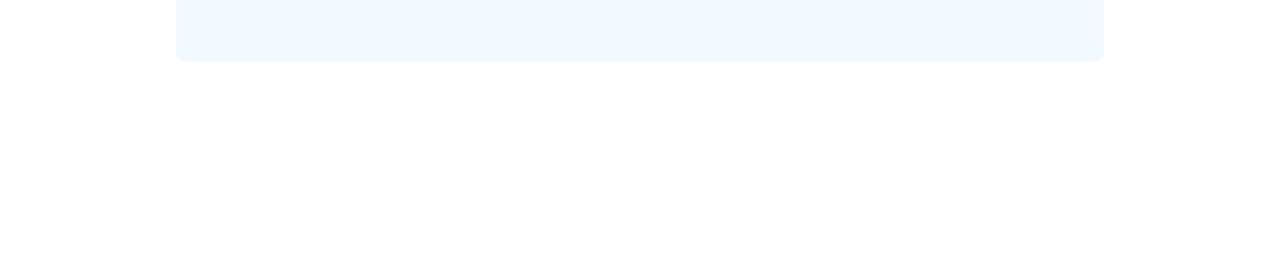
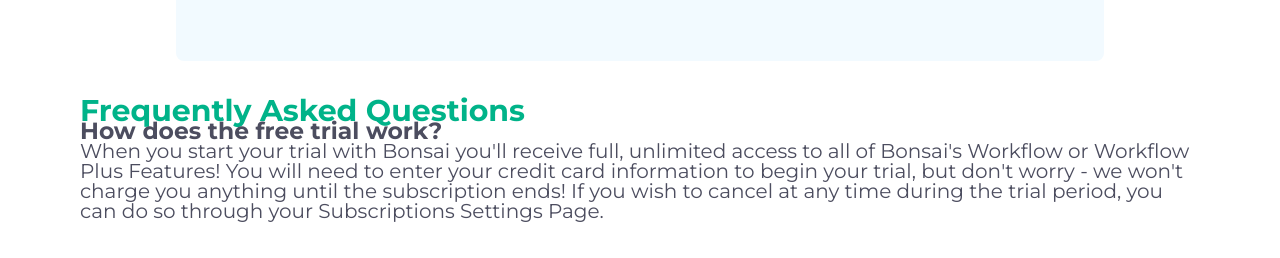
Before and after one commit to jkaps9/bonsai, a website built with webpack: page src/template.html in a window 1280 px wide. Shown: the part 2131-2389 px from the top of the page. Built offline with nearby package versions, Linux system fonts and the light colour scheme.

Commit message:
add faq content for first question

```diff
--- a/src/template.html
+++ b/src/template.html
@@ -331,6 +331,26 @@
           <a href="" class="button" id="start-free">START FREE</a>
         </div>
       </section>
+
+      <section id="faq">
+        <div class="header">
+          <h2 class="text-green">Frequently Asked Questions</h2>
+        </div>
+        <ul class="faqs">
+          <li>
+            <h3 class="question">How does the free trial work?</h3>
+            <p class="answer">
+              When you start your trial with Bonsai you'll receive full,
+              unlimited access to all of Bonsai's Workflow or Workflow Plus
+              Features! You will need to enter your credit card information to
+              begin your trial, but don't worry - we won't charge you anything
+              until the subscription ends! If you wish to cancel at any time
+              during the trial period, you can do so through your Subscriptions
+              Settings Page.
+            </p>
+          </li>
+        </ul>
+      </section>
     </main>
 
     <footer>
```
